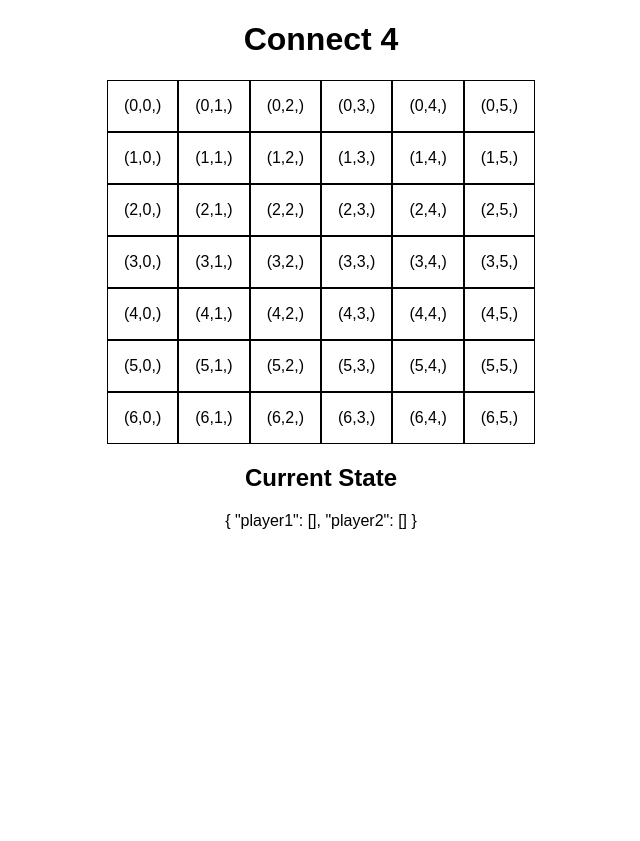
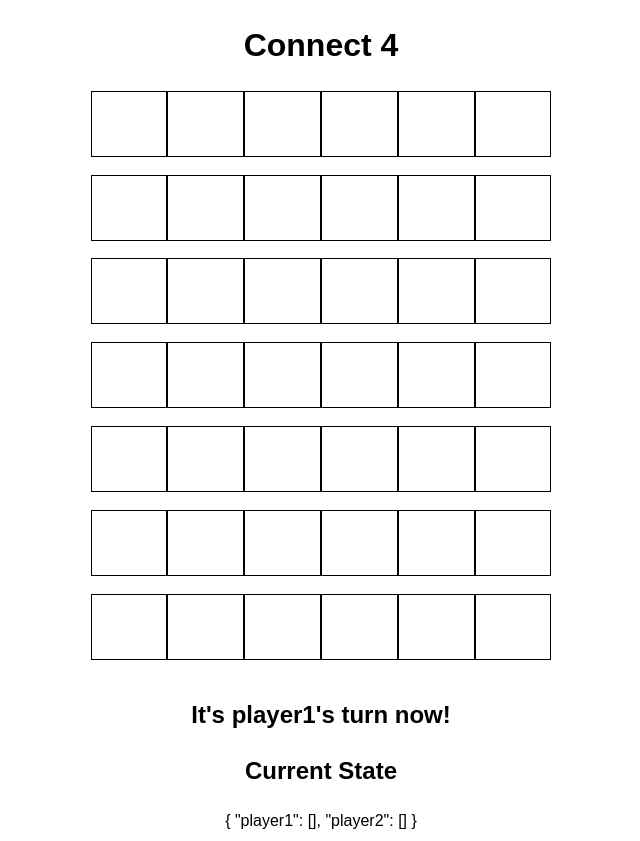
Before and after one commit to zachblume/craniometrix-takehome-zb, a React (Create React App) app: page / in a window 1280 px wide. Shown: the whole page, without its empty margins (319-959 px from the left). Before the commit the page ends 800 px from the top, so only its background shows below. Built offline with nearby package versions, Linux system fonts and the light colour scheme.

Commit message:
better css

```diff
--- a/src/App.tsx
+++ b/src/App.tsx
@@ -116,8 +116,10 @@ export default function App() {
 
 const StateDisplay = () => {
     const Board = useContext(BoardContext);
+    const whoseTurn = useContext(WhoseTurnContext);
     return (
         <div className="StateDisplay" style={{ width: "100%" }}>
+            <h2>It's {whoseTurn}'s turn now!</h2>
             <h2>Current State</h2>
             {JSON.stringify(Board, null, 2)}
         </div>
--- a/src/components/Tile.tsx
+++ b/src/components/Tile.tsx
@@ -9,7 +9,7 @@ const Tile: FC<Position> = ({ row, column }) => {
     const whoseTurn = useContext(WhoseTurnContext);
 
     // Figure out who is in this tile
-    var who = "";
+    var who: string | null = null;
     for (let [playerName, playerPositions] of Object.entries(Board)) {
         if (playerPositions[hash2DPositionTo1d({ row, column })] === true) {
             who = playerName;
@@ -18,8 +18,11 @@ const Tile: FC<Position> = ({ row, column }) => {
 
     return (
         <span
-            className={"tile " + row}
+            className={"tile " + who}
             onClick={() => {
+                // If it's occupied, do nothing
+                if (who) return;
+
                 MutateBoard({
                     actionType: "add",
                     player: whoseTurn,
@@ -27,9 +30,7 @@ const Tile: FC<Position> = ({ row, column }) => {
                 });
             }}
         >
-            <span className="tile-inner">
-                ({row},{column},{who})
-            </span>
+            <span className="tile-inner">{who || " "}</span>
         </span>
     );
 };
--- a/src/styles.css
+++ b/src/styles.css
@@ -1,6 +1,12 @@
 body * {
     box-sizing: border-box !important;
-    display: block;
+}
+
+body {
+    line-height: 1.5;
+    font-family: Inter;
+    -webkit-font-smoothing: antialiased;
+    -moz-osx-font-smoothing: grayscale;
 }
 
 .App {
@@ -10,21 +16,34 @@ body * {
 
 .board {
     margin: auto;
-}
-.row {
-}
-.column {
-    height: 100%;
-    display: inline-block;
+    position: relative;
 }
 
 .tile {
-    height: 100%;
+    height: 6vw;
+    width: 6vw;
     display: inline-block;
+    font-size: 5px;
 }
 
 .tile-inner {
-    padding: 1rem;
-    height: 100%;
     border: 1px solid black;
+    display: block;
+    padding: 2rem;
 }
+
+.player1 {
+    background: red;
+}
+.player2 {
+    background: yellow;
+}
+
+span {
+    display: block;
+}
+.row {
+    flex: auto;
+    display: flex;
+    justify-content: center;
+}
```
